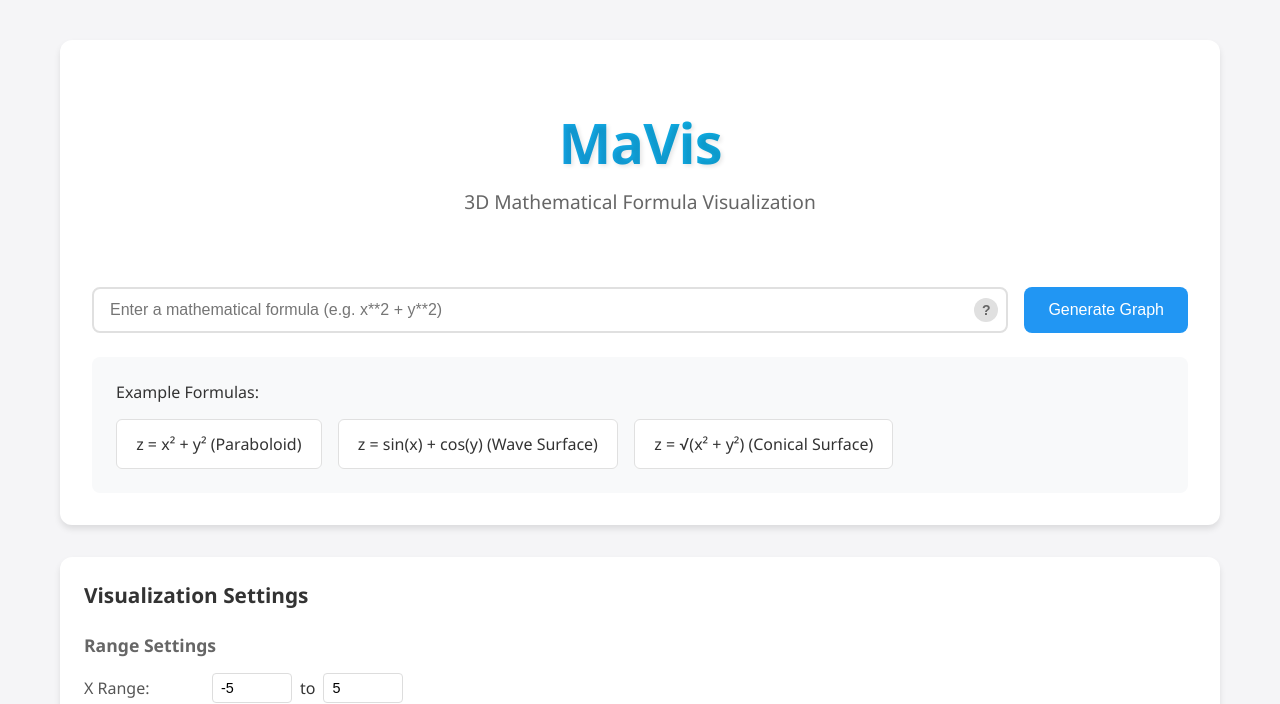
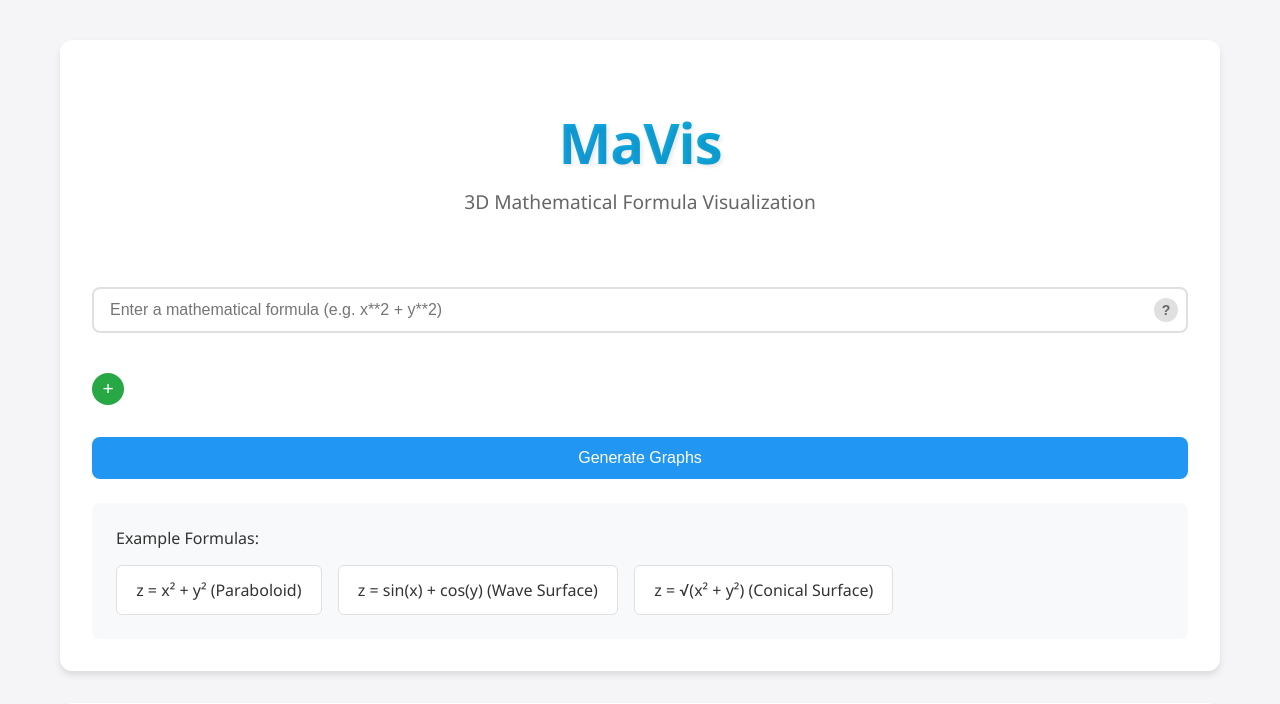
Before and after one commit to ZeyuPing/MaVis, a Flask app: page / in a window 1280 px wide. Shown: the top 704 px of the page. Run offline with Flask 3, Linux system fonts and the light colour scheme; data that the repository does not hold is empty; some libraries are stand-ins or nearby versions.

Commit message:
feat: 添加多公式同时输入和对比功能

```diff
--- a/static/script.js
+++ b/static/script.js
@@ -1,16 +1,47 @@
 // 保存当前公式用于比较
 let currentFormula = '';
+
+// 添加新的公式输入框
+function addFormulaInput() {
+    const container = document.querySelector('.formula-inputs-container');
+    const inputDiv = document.createElement('div');
+    inputDiv.className = 'formula-input';
+    inputDiv.innerHTML = `
+        <div class="input-wrapper">
+            <input type="text" class="formula-field" placeholder="Enter a mathematical formula (e.g. x**2 + y**2)">
+            <button class="help-button" onclick="showHelp()">?</button>
+        </div>
+        <button class="remove-formula-btn" onclick="removeFormulaInput(this)">×</button>
+    `;
+
+    // 将新输入框添加到"添加"按钮之前
+    const addButton = container.querySelector('.add-formula-btn');
+    container.insertBefore(inputDiv, addButton);
+}
+
+// 移除公式输入框
+function removeFormulaInput(button) {
+    const inputDiv = button.parentElement;
+    inputDiv.remove();
+}
+
+// 获取所有公式
+function getAllFormulas() {
+    return Array.from(document.querySelectorAll('.formula-field')).map(input => input.value).filter(formula => formula.trim() !== '');
+}
 
 // 初始化帮助对话框
 function initHelpModal() {
     const modal = document.getElementById('helpModal');
-    const helpBtn = document.getElementById('helpButton');
+    const helpBtns = document.getElementsByClassName('help-button');
     const closeBtn = document.getElementsByClassName('close')[0];
 
-    // 点击问号按钮打开对话框
-    helpBtn.onclick = function() {
+    // 为所有帮助按钮添加点击事件
+    Array.from(helpBtns).forEach(btn => {
+        btn.onclick = function() {
             modal.style.display = 'block';
         }
+    });
 
     // 点击 × 关闭对话框
     closeBtn.onclick = function() {
@@ -23,6 +54,12 @@ function initHelpModal() {
             modal.style.display = 'none';
         }
     }
+}
+
+// 显示帮助对话框
+function showHelp() {
+    const modal = document.getElementById('helpModal');
+    modal.style.display = 'block';
 }
 
 // 获取图形设置参数
@@ -54,11 +91,11 @@ function validateSettings(settings) {
     return true;
 }
 
-// 绘制公式
-function plotFormula() {
-    const formula = document.getElementById('formula').value;
-    if (!formula) {
-        alert('请输入公式');
+// 绘制所有公式
+function plotAllFormulas() {
+    const formulas = getAllFormulas();
+    if (formulas.length === 0) {
+        alert('请至少输入一个公式');
         return;
     }
 
@@ -67,36 +104,45 @@ function plotFormula() {
         return;
     }
 
-    // 检查公式是否发生变化
-    const formulaChanged = formula !== currentFormula;
-
-    fetch('/plot', {
+    // 创建带有多个公式的请求
+    const requests = formulas.map(formula => {
+        return fetch('/plot', {
             method: 'POST',
             headers: {
                 'Content-Type': 'application/json',
             },
             body: JSON.stringify({
                 formula: formula,
-            save_to_history: formulaChanged, // 只在公式改变时保存历史记录
+                save_to_history: true,
                 ...settings
             })
-    })
-    .then(response => response.json())
-    .then(data => {
+        }).then(response => response.json());
+    });
+
+    // 等待所有请求完成
+    Promise.all(requests)
+        .then(results => {
+            const traces = results.flatMap((data, index) => {
                 if (typeof data === 'string') {
-            // 如果返回的是错误信息
-            alert('错误: ' + data);
-        } else {
-            Plotly.newPlot('plot', data.data, data.layout);
-            if (formulaChanged) {
-                currentFormula = formula;
-                loadHistory(); // 只在公式改变时刷新历史记录
+                    alert(`公式 "${formulas[index]}" 错误: ${data}`);
+                    return [];
                 }
+                return data.data;
+            });
+
+            if (traces.length > 0) {
+                // 合并所有图形的数据
+                const layout = {
+                    ...results[0].layout,
+                    title: '多函数对比图'
+                };
+                Plotly.newPlot('plot', traces, layout);
+                loadHistory();
             }
         })
         .catch(error => {
             console.error('Error:', error);
-        alert('生成图形时出错，请检查公式格式');
+            alert('生成图形时出错');
         });
 }
 
@@ -150,13 +196,25 @@ function deleteFormula(id) {
     });
 }
 
-// 设置公式
+// 设置公式（用于示例）
 function setFormula(formula) {
-    document.getElementById('formula').value = formula;
-    plotFormula();
+    // 如果没有空的输入框，就添加一个新的
+    const emptyInputs = Array.from(document.querySelectorAll('.formula-field')).filter(input => !input.value);
+    if (emptyInputs.length === 0) {
+        addFormulaInput();
     }
 
-// 页面加载时加载历史记录
+    // 找到第一个空的输入框并设置公式
+    const inputs = document.querySelectorAll('.formula-field');
+    for (let input of inputs) {
+        if (!input.value) {
+            input.value = formula;
+            break;
+        }
+    }
+}
+
+// 页面加载时的初始化
 document.addEventListener('DOMContentLoaded', () => {
     loadHistory();
     initHelpModal();
@@ -170,9 +228,8 @@ document.addEventListener('DOMContentLoaded', () => {
     settingInputs.forEach(id => {
         const element = document.getElementById(id);
         element.addEventListener('change', () => {
-            const formula = document.getElementById('formula').value;
-            if (formula) {
-                plotFormula();
+            if (getAllFormulas().length > 0) {
+                plotAllFormulas();
             }
         });
     });
@@ -181,6 +238,6 @@ document.addEventListener('DOMContentLoaded', () => {
 // 为公式输入框添加回车键监听
 document.getElementById('formula').addEventListener('keypress', function(e) {
     if (e.key === 'Enter') {
-        plotFormula();
+        plotAllFormulas();
     }
 });
--- a/static/style.css
+++ b/static/style.css
@@ -367,3 +367,52 @@ h2 {
         margin-bottom: 0.5rem;
     }
 }
+
+.formula-inputs-container {
+    display: flex;
+    flex-direction: column;
+    gap: 1rem;
+    margin-bottom: 1.5rem;
+}
+
+.formula-input {
+    display: flex;
+    gap: 1rem;
+    position: relative;
+    align-items: center;
+}
+
+.formula-input .remove-formula-btn {
+    background: #dc3545;
+    width: 32px;
+    height: 32px;
+    padding: 0;
+    border-radius: 16px;
+    font-size: 1.2rem;
+    display: flex;
+    align-items: center;
+    justify-content: center;
+}
+
+.formula-input .remove-formula-btn:hover {
+    background: #c82333;
+}
+
+.add-formula-btn {
+    align-self: flex-start;
+    background: #28a745;
+    width: 32px;
+    height: 32px;
+    padding: 0;
+    border-radius: 16px;
+    font-size: 1.2rem;
+}
+
+.add-formula-btn:hover {
+    background: #218838;
+}
+
+.plot-all-btn {
+    align-self: stretch;
+    margin-top: 1rem;
+}
--- a/templates/index.html
+++ b/templates/index.html
@@ -15,12 +15,15 @@
                     <h1>MaVis</h1>
                     <p class="subtitle">3D Mathematical Formula Visualization</p>
                 </div>
-                <div class="formula-input">
-                    <div class="input-wrapper">
-                        <input type="text" id="formula" placeholder="Enter a mathematical formula (e.g. x**2 + y**2)">
-                        <button class="help-button" id="helpButton">?</button>
+                <div class="formula-inputs-container">
+                    <div class="formula-input">
+                        <div class="input-wrapper">
+                            <input type="text" class="formula-field" placeholder="Enter a mathematical formula (e.g. x**2 + y**2)">
+                            <button class="help-button">?</button>
+                        </div>
                     </div>
-                    <button onclick="plotFormula()">Generate Graph</button>
+                    <button class="add-formula-btn" onclick="addFormulaInput()">+</button>
+                    <button class="plot-all-btn" onclick="plotAllFormulas()">Generate Graphs</button>
                 </div>
 
                 <!-- 添加帮助对话框 -->
```
Lines whose indentation alone changed are shown as unchanged.
